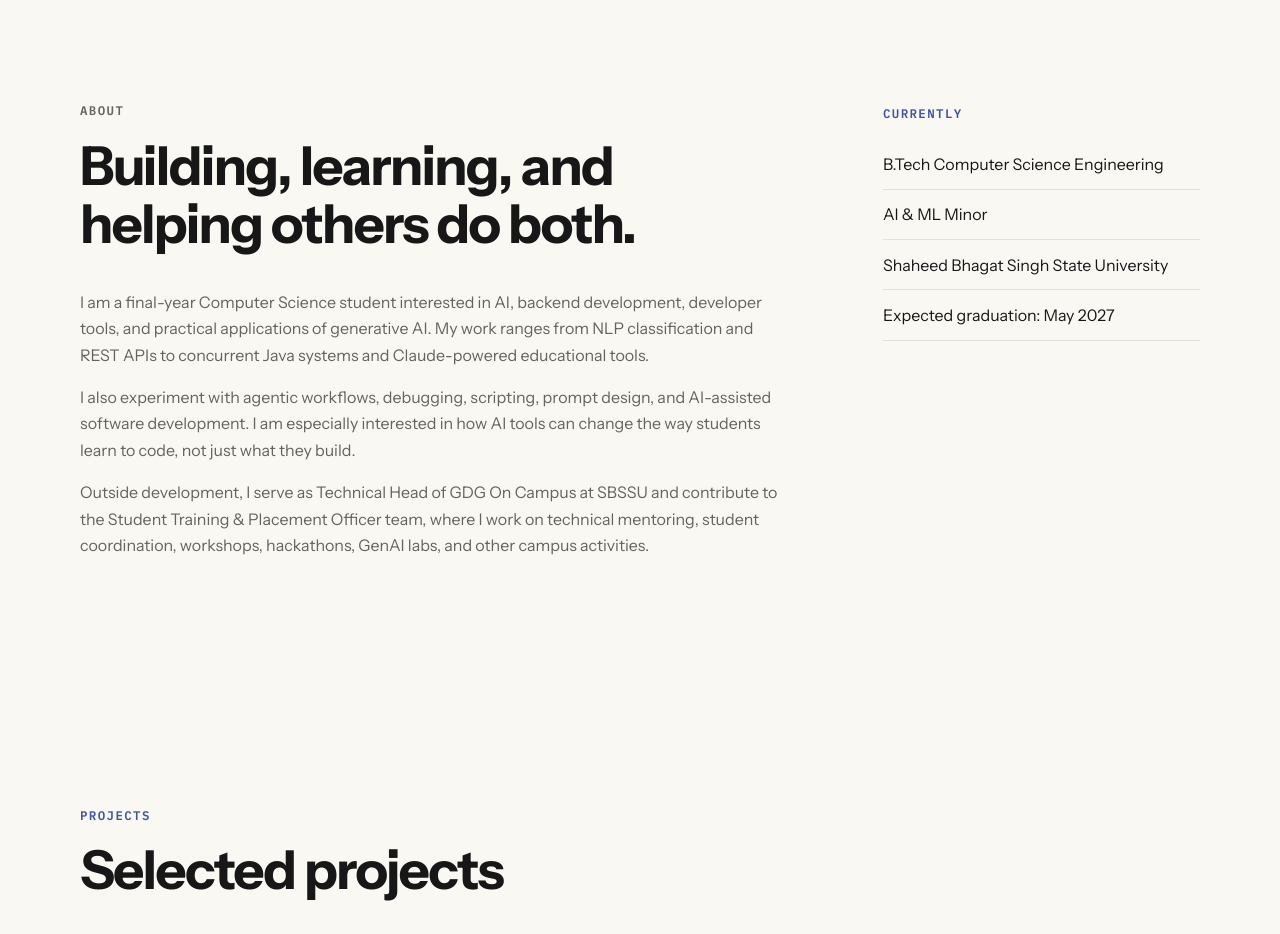
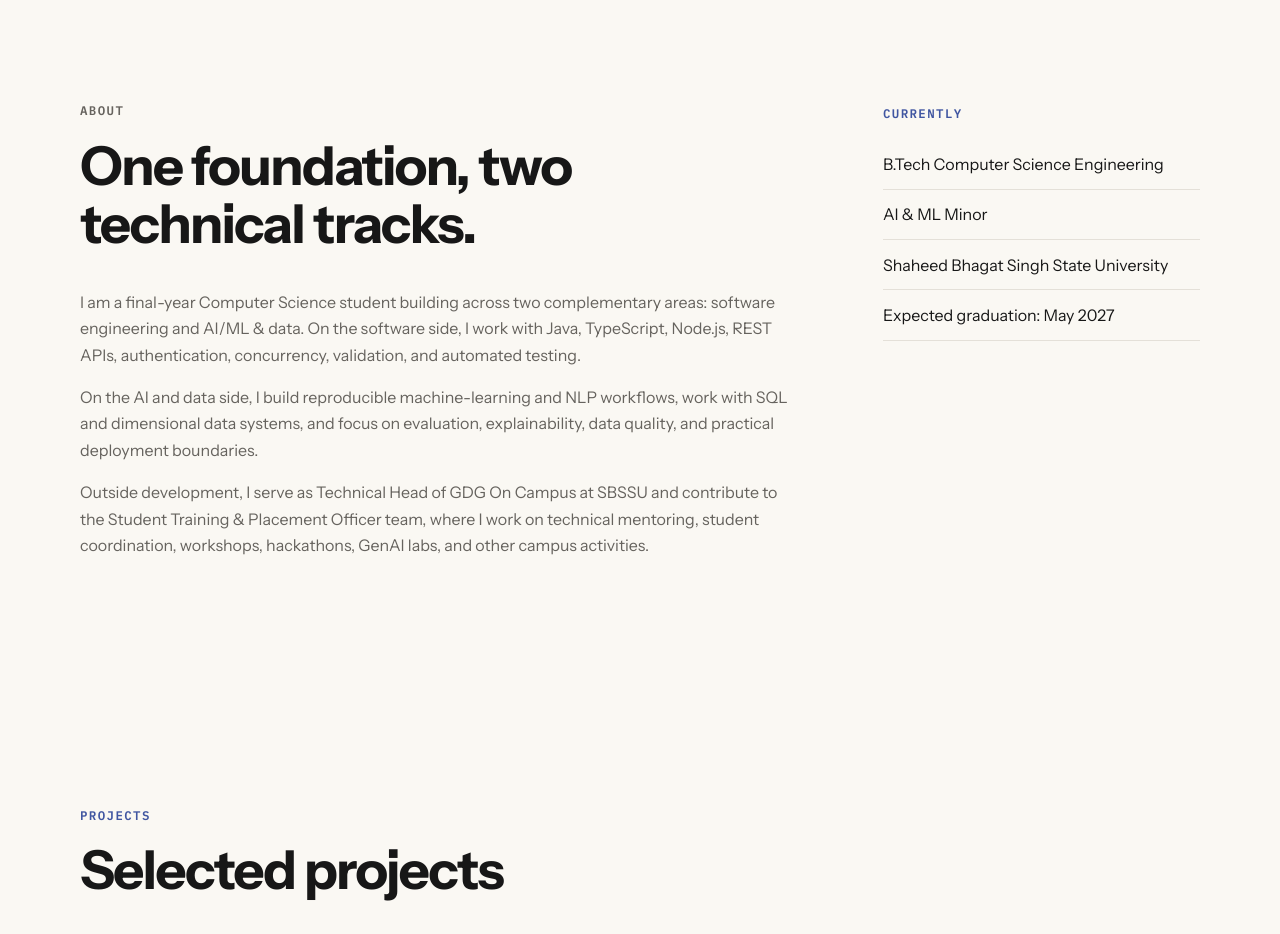
Before and after one commit to Achintya-Narula/portfolio, a Next.js app: page / in a window 1280 px wide. Shown: the part 860-1794 px from the top of the page. Built offline with nearby package versions, Linux system fonts and the light colour scheme; no server answers.

Commit message:
feat: align About copy with two-track positioning

```diff
--- a/components/about.tsx
+++ b/components/about.tsx
@@ -11,12 +11,12 @@ export function About() {
       <div className="section-shell about-grid">
         <div className="section-copy">
           <p className="section-label mono">ABOUT</p>
-          <h2 id="about-heading">Building, learning, and helping others do both.</h2>
+          <h2 id="about-heading">One foundation, two technical tracks.</h2>
           <p>
-            I am a final-year Computer Science student interested in AI, backend development, developer tools, and practical applications of generative AI. My work ranges from NLP classification and REST APIs to concurrent Java systems and Claude-powered educational tools.
+            I am a final-year Computer Science student building across two complementary areas: software engineering and AI/ML &amp; data. On the software side, I work with Java, TypeScript, Node.js, REST APIs, authentication, concurrency, validation, and automated testing.
           </p>
           <p>
-            I also experiment with agentic workflows, debugging, scripting, prompt design, and AI-assisted software development. I am especially interested in how AI tools can change the way students learn to code, not just what they build.
+            On the AI and data side, I build reproducible machine-learning and NLP workflows, work with SQL and dimensional data systems, and focus on evaluation, explainability, data quality, and practical deployment boundaries.
           </p>
           <p>
             Outside development, I serve as Technical Head of GDG On Campus at SBSSU and contribute to the Student Training &amp; Placement Officer team, where I work on technical mentoring, student coordination, workshops, hackathons, GenAI labs, and other campus activities.
```
